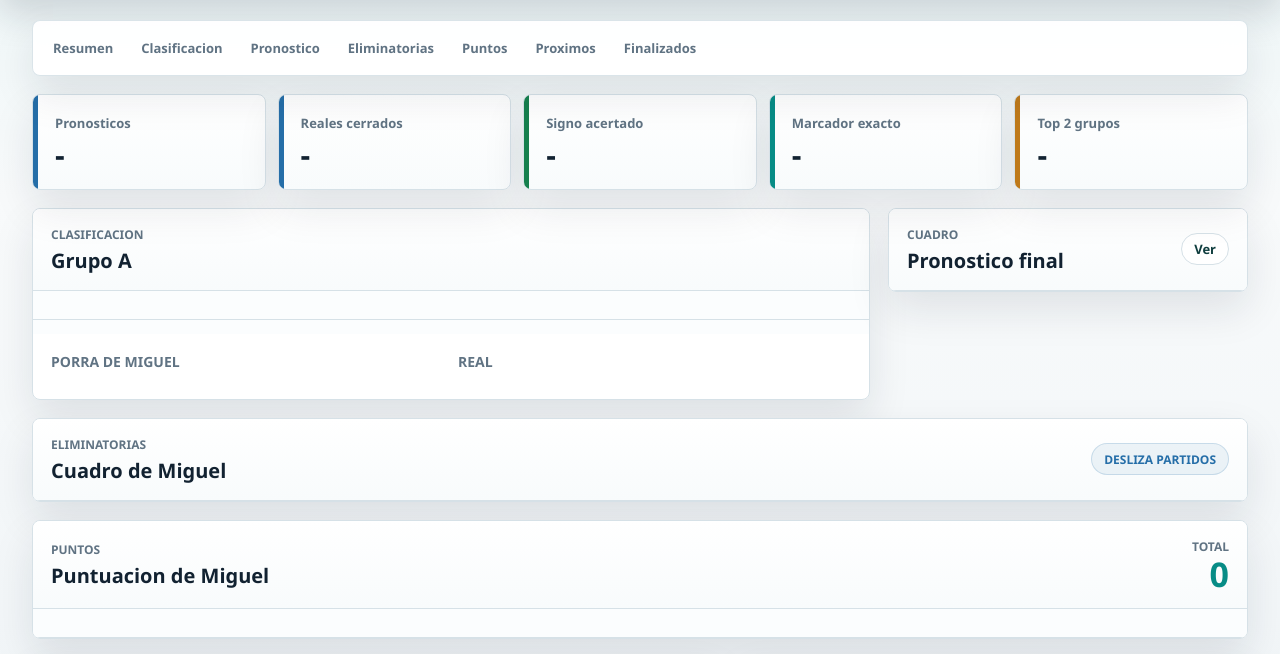
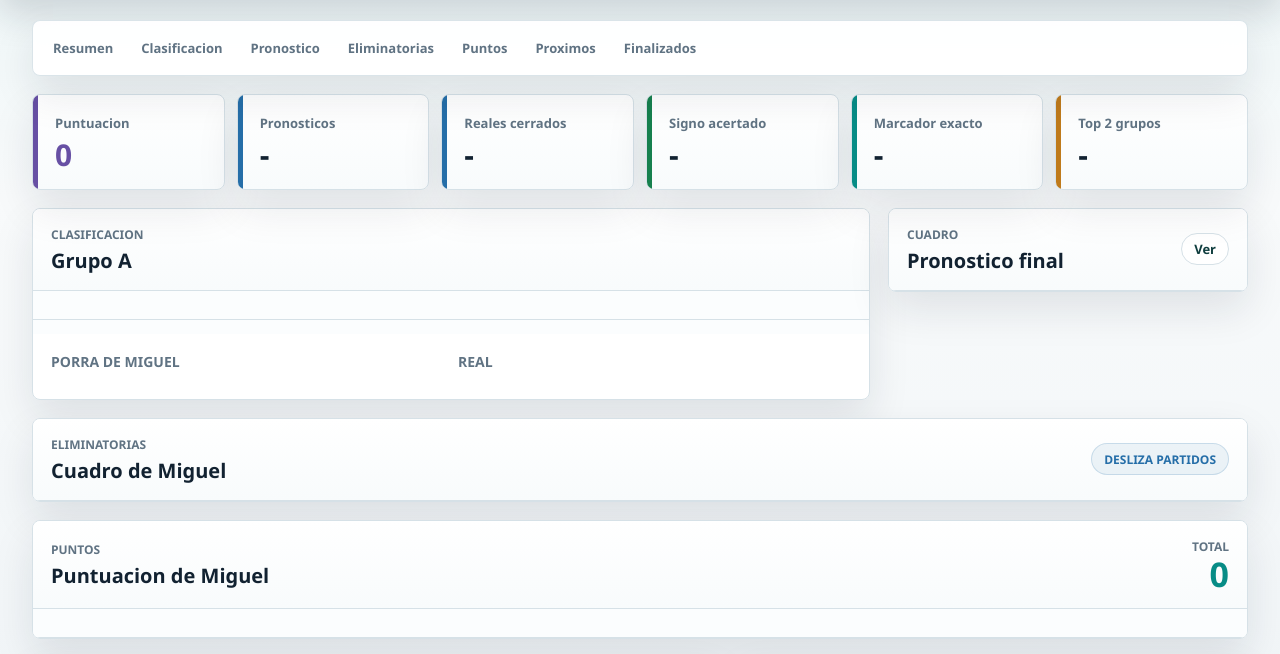
Before and after one commit to Mecheva02/mundial, a website: page public/index.html in a window 1280 px wide. Shown: the part 141-795 px from the top of the page. Drawn offline with Linux system fonts and the light colour scheme; no server answers.

Commit message:
Add score summary KPI

```diff
--- a/public/app.js
+++ b/public/app.js
@@ -139,6 +139,7 @@ function bindElements() {
     "refreshButton",
     "autoRefresh",
     "message",
+    "kpiScore",
     "kpiPredictions",
     "kpiFinals",
     "kpiSigns",
@@ -378,6 +379,7 @@ function renderKpis() {
 
 function renderScoring() {
   const scoring = calculateScoring();
+  els.kpiScore.textContent = String(scoring.total);
   els.scoreTotal.textContent = String(scoring.total);
   els.scoreBreakdown.innerHTML = scoring.breakdown.length
     ? scoring.breakdown
--- a/public/index.html
+++ b/public/index.html
@@ -35,6 +35,10 @@
       </nav>
 
       <section id="resumen" class="kpi-grid" aria-label="Resumen">
+        <article class="kpi is-score">
+          <span class="kpi-label">Puntuacion</span>
+          <strong id="kpiScore">0</strong>
+        </article>
         <article class="kpi">
           <span class="kpi-label">Pronosticos</span>
           <strong id="kpiPredictions">-</strong>
--- a/public/styles.css
+++ b/public/styles.css
@@ -324,7 +324,7 @@ select {
 
 .kpi-grid {
   display: grid;
-  grid-template-columns: repeat(5, minmax(150px, 1fr));
+  grid-template-columns: repeat(6, minmax(130px, 1fr));
   gap: 12px;
 }
 
@@ -364,6 +364,14 @@ select {
 
 .kpi.is-good::before {
   background: var(--green);
+}
+
+.kpi.is-score::before {
+  background: var(--violet);
+}
+
+.kpi.is-score strong {
+  color: var(--violet);
 }
 
 .kpi.is-exact::before {
```
